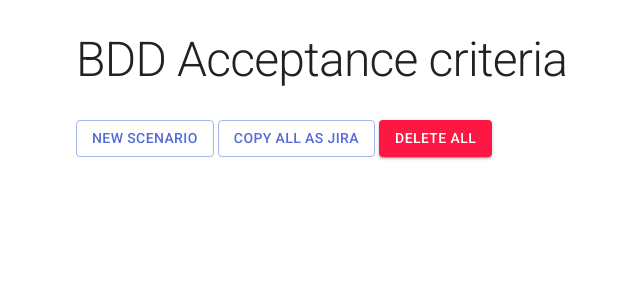
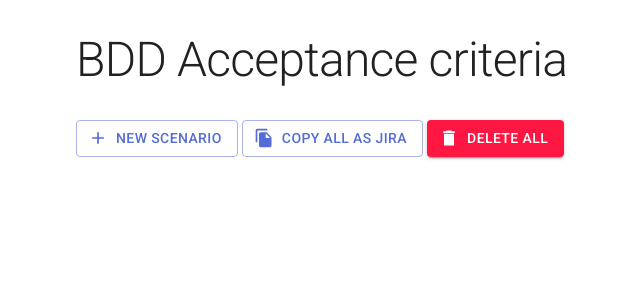
Before and after one commit to kbanach/bdd-acceptance-criteria, a React (Create React App) app: page / in a window 1280 px wide. Shown: the top 300 px of the page, without its empty margins (138-778 px from the left). Built offline with nearby package versions, Linux system fonts and the light colour scheme.

Commit message:
feat: add icons on buttons

```diff
--- a/src/components/Scenario/ScenarioEditor.tsx
+++ b/src/components/Scenario/ScenarioEditor.tsx
@@ -77,8 +77,7 @@ export const ScenarioEditor = ({ id, onClick = () => { } }: ScenarioEditModeProp
                         <Button
                             size="small"
                             onClick={() => removeGivenAndOnIndex(idx)}
-                            variant="outlined"
-                            startIcon={<DeleteIcon />}>
+                            variant="outlined">
                             Remove
                         </Button>
                     }
@@ -116,8 +115,7 @@ export const ScenarioEditor = ({ id, onClick = () => { } }: ScenarioEditModeProp
                         <Button
                             size="small"
                             onClick={() => removeWhenAndOnIndex(idx)}
-                            variant="outlined"
-                            startIcon={<DeleteIcon />}>
+                            variant="outlined">
                             Remove
                         </Button>
                     }
@@ -155,8 +153,7 @@ export const ScenarioEditor = ({ id, onClick = () => { } }: ScenarioEditModeProp
                         <Button
                             size="small"
                             onClick={() => removeThenAndOnIndex(idx)}
-                            variant="outlined"
-                            startIcon={<DeleteIcon />}>
+                            variant="outlined">
                             Remove
                         </Button>
                     }
--- a/src/components/ScenariosTools/ScenariosTools.tsx
+++ b/src/components/ScenariosTools/ScenariosTools.tsx
@@ -1,4 +1,7 @@
-import { Alert, Button, Snackbar } from "@mui/material";
+import { Button } from "@mui/material";
+import AddIcon from '@mui/icons-material/Add';
+import DeleteSharp from '@mui/icons-material/DeleteSharp';
+import FileCopy from '@mui/icons-material/FileCopy';
 import { useState } from "react";
 import { useAppDispatch, useAppSelector } from "../../hooks";
 import { scenarioToJiraSyntax } from "../../utils";
@@ -34,10 +37,16 @@ export const ScenariosTools = () => {
             Copied to clipboard!
         </Notification>
 
-        <Button onClick={addScenario} variant="outlined">New scenario</Button>
+        <Button
+            onClick={addScenario}
+            variant="outlined"
+            startIcon={<AddIcon />}
+        >
+            New scenario
+        </Button>
         {' '}
-        <Button onClick={copyAllAsJira} variant="outlined">Copy all as Jira</Button>
+        <Button onClick={copyAllAsJira} variant="outlined" startIcon={<FileCopy />}>Copy all as Jira</Button>
         {' '}
-        <Button onClick={removeAll} variant="contained" color="error">Delete all</Button>
+        <Button onClick={removeAll} variant="contained" color="error" startIcon={<DeleteSharp />}>Delete all</Button>
     </>);
 }
```
